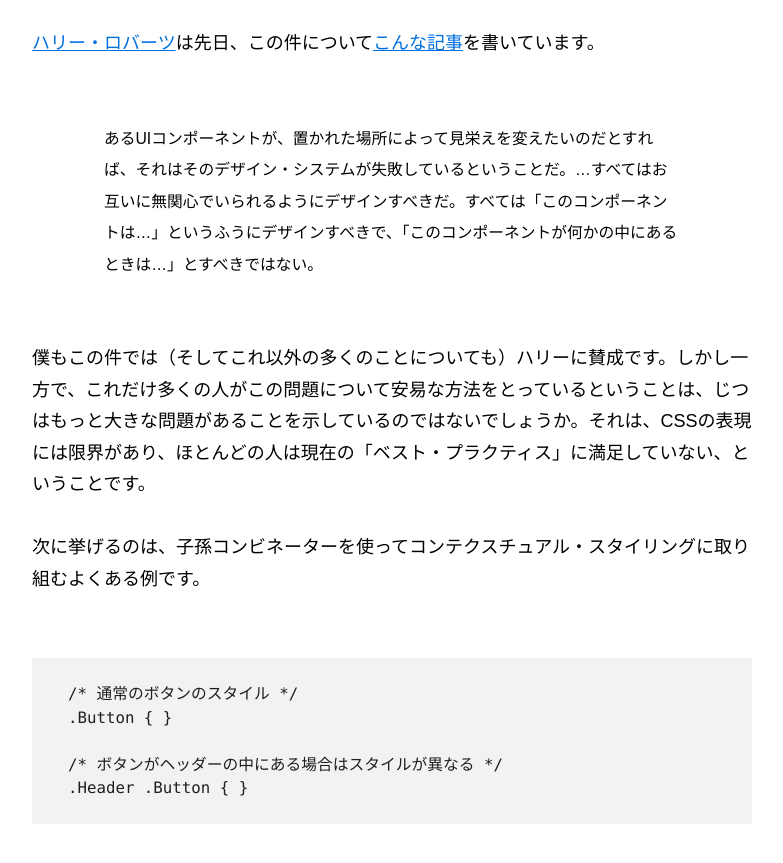
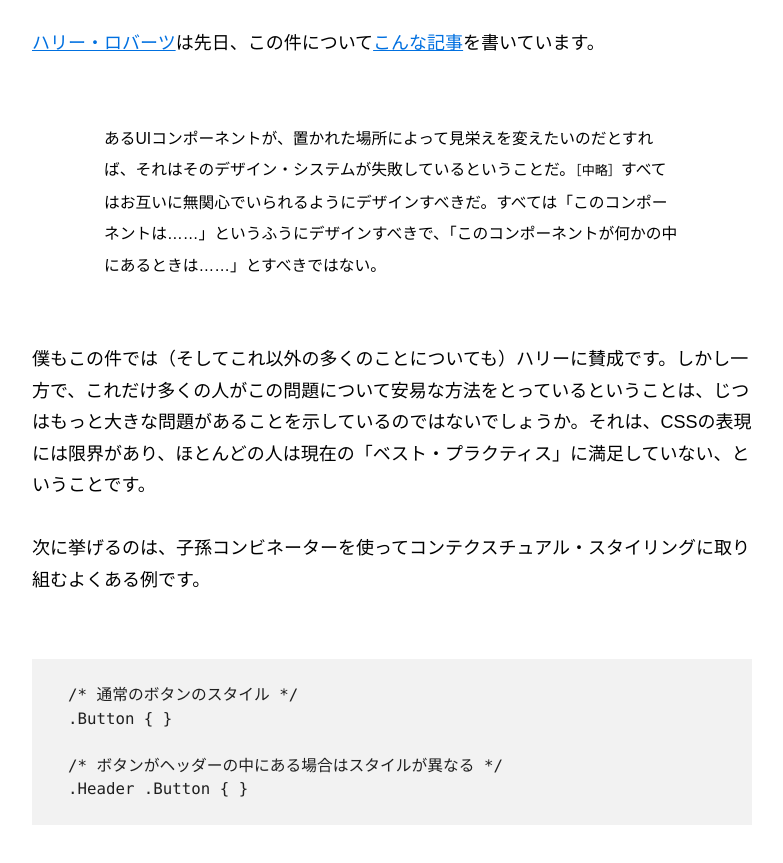
Before and after one commit to terkel/why-im-excited-about-native-css-variables, a plain HTML site: page index.html in a window 1280 px wide. Shown: the part 11123-11986 px from the top of the page, without its empty margins (248-1031 px from the left). Drawn offline with Linux system fonts and the light colour scheme.

Commit message:
エリプシスの用法を修正

```diff
--- a/index.html
+++ b/index.html
@@ -275,7 +275,7 @@ View the demo on CodePen: <a href="http://codepen.io/philipwalton/pen/epLWNO/?ed
 
 <figure>
 <blockquote>
-<p>あるUIコンポーネントが、置かれた場所によって見栄えを変えたいのだとすれば、それはそのデザイン・システムが失敗しているということだ。…すべてはお互いに無関心でいられるようにデザインすべきだ。すべては「このコンポーネントは…」というふうにデザインすべきで、「このコンポーネントが何かの中にあるときは…」とすべきではない。</p>
+<p>あるUIコンポーネントが、置かれた場所によって見栄えを変えたいのだとすれば、それはそのデザイン・システムが失敗しているということだ。<small>［中略］</small>すべてはお互いに無関心でいられるようにデザインすべきだ。すべては「このコンポーネントは……」というふうにデザインすべきで、「このコンポーネントが何かの中にあるときは……」とすべきではない。</p>
 </blockquote>
 </figure>
 
```
